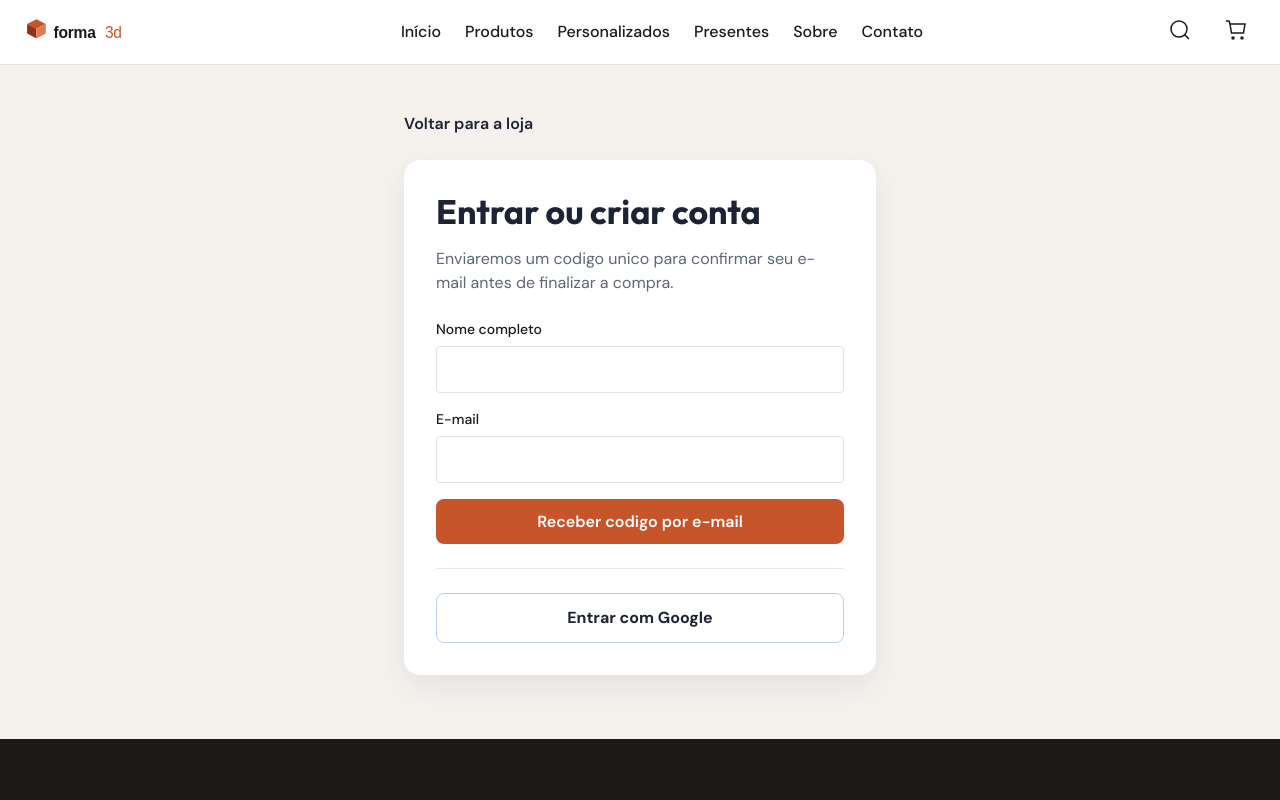
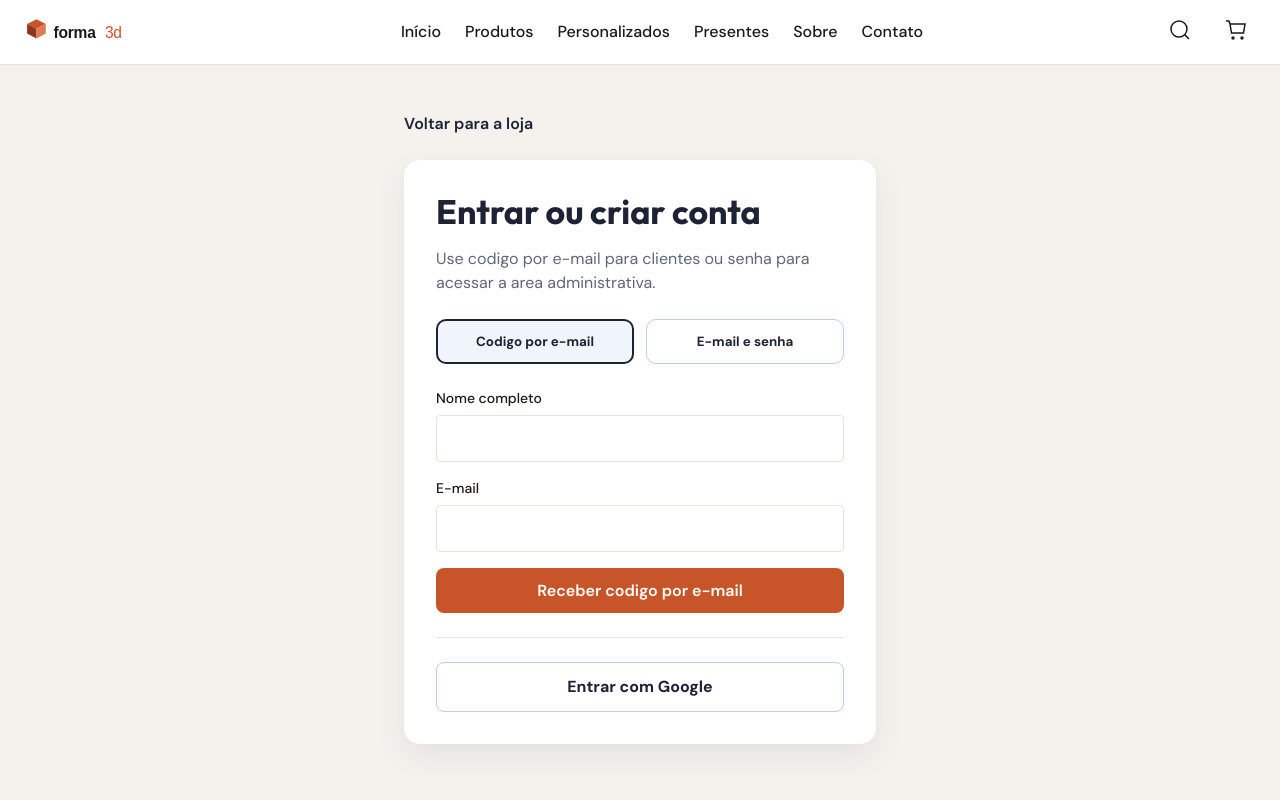
Before and after one commit to eduardushenrique-create/BED-Site, a Next.js app: page /login in a window 1280 px wide. Shown: the top 800 px of the page. Built offline with nearby package versions, Linux system fonts and the light colour scheme.

Commit message:
Add admin password login

```diff
--- /dev/null
+++ b/app/api/auth/password-login/route.ts
@@ -0,0 +1,20 @@
+import { NextResponse } from 'next/server'
+import { createSession } from '@/lib/auth'
+import { authenticateAdminWithPassword } from '@/lib/auth-password'
+import { validateEmail } from '@/lib/validation'
+
+export async function POST(request: Request) {
+  const { email, password } = await request.json()
+
+  if (!email || !validateEmail(email) || !password) {
+    return NextResponse.json({ error: 'Informe e-mail e senha válidos.' }, { status: 400 })
+  }
+
+  const user = await authenticateAdminWithPassword(email, password)
+  if (!user) {
+    return NextResponse.json({ error: 'Credenciais inválidas.' }, { status: 401 })
+  }
+
+  await createSession(user)
+  return NextResponse.json({ success: true, user })
+}
--- a/app/login/LoginClient.tsx
+++ b/app/login/LoginClient.tsx
@@ -10,9 +10,11 @@ export default function LoginClient() {
   const router = useRouter()
   const searchParams = useSearchParams()
   const redirectTo = useMemo(() => searchParams.get('redirect') || '/checkout', [searchParams])
+  const [mode, setMode] = useState<'code' | 'password'>('code')
   const [name, setName] = useState('')
   const [email, setEmail] = useState('')
   const [code, setCode] = useState('')
+  const [password, setPassword] = useState('')
   const [step, setStep] = useState<'email' | 'code'>('email')
   const [loading, setLoading] = useState(false)
   const [message, setMessage] = useState('')
@@ -63,6 +65,29 @@ export default function LoginClient() {
     router.refresh()
   }
 
+  async function loginWithPassword(event: React.FormEvent) {
+    event.preventDefault()
+    setLoading(true)
+    setError('')
+    setMessage('')
+
+    const response = await fetch('/api/auth/password-login', {
+      method: 'POST',
+      headers: { 'Content-Type': 'application/json' },
+      body: JSON.stringify({ email, password }),
+    })
+    const data = await response.json()
+    setLoading(false)
+
+    if (!response.ok) {
+      setError(data.error || 'Nao foi possivel entrar com senha.')
+      return
+    }
+
+    router.push(redirectTo)
+    router.refresh()
+  }
+
   return (
     <main className="container" style={{ paddingTop: '112px', paddingBottom: '64px', maxWidth: '520px' }}>
       <Link href="/" style={{ color: '#1D2235', fontWeight: 600 }}>Voltar para a loja</Link>
@@ -71,10 +96,52 @@ export default function LoginClient() {
           Entrar ou criar conta
         </h1>
         <p style={{ color: '#5F6678', marginBottom: '24px' }}>
-          Enviaremos um codigo unico para confirmar seu e-mail antes de finalizar a compra.
+          Use codigo por e-mail para clientes ou senha para acessar a area administrativa.
         </p>
 
-        {step === 'email' ? (
+        <div style={{ display: 'grid', gridTemplateColumns: '1fr 1fr', gap: '12px', marginBottom: '24px' }}>
+          <button
+            type="button"
+            onClick={() => { setMode('code'); setError(''); setMessage('') }}
+            style={{
+              padding: '12px 16px',
+              borderRadius: '10px',
+              border: mode === 'code' ? '2px solid #1D2235' : '1px solid #BBCFEB',
+              backgroundColor: mode === 'code' ? '#F0F5FB' : 'white',
+              color: '#1D2235',
+              fontWeight: 700,
+              cursor: 'pointer',
+            }}
+          >
+            Codigo por e-mail
+          </button>
+          <button
+            type="button"
+            onClick={() => { setMode('password'); setError(''); setMessage('') }}
+            style={{
+              padding: '12px 16px',
+              borderRadius: '10px',
+              border: mode === 'password' ? '2px solid #1D2235' : '1px solid #BBCFEB',
+              backgroundColor: mode === 'password' ? '#F0F5FB' : 'white',
+              color: '#1D2235',
+              fontWeight: 700,
+              cursor: 'pointer',
+            }}
+          >
+            E-mail e senha
+          </button>
+        </div>
+
+        {mode === 'password' ? (
+          <form onSubmit={loginWithPassword} style={{ display: 'grid', gap: '16px' }}>
+            <Input label="E-mail" name="email" type="email" value={email} onChange={event => setEmail(event.target.value)} autoComplete="email" required aria-required="true" />
+            <Input label="Senha" name="password" type="password" value={password} onChange={event => setPassword(event.target.value)} autoComplete="current-password" required aria-required="true" />
+            {error && <p role="alert" style={{ color: '#B42318', margin: 0 }}>{error}</p>}
+            <Button type="submit" fullWidth disabled={loading}>
+              {loading ? 'Entrando...' : 'Entrar com senha'}
+            </Button>
+          </form>
+        ) : step === 'email' ? (
           <form onSubmit={requestCode} style={{ display: 'grid', gap: '16px' }}>
             <Input label="Nome completo" name="name" value={name} onChange={event => setName(event.target.value)} autoComplete="name" />
             <Input label="E-mail" name="email" type="email" value={email} onChange={event => setEmail(event.target.value)} autoComplete="email" required aria-required="true" />
--- /dev/null
+++ b/lib/auth-password.ts
@@ -0,0 +1,104 @@
+import 'server-only'
+
+import crypto from 'crypto'
+import prisma from '@/lib/prisma'
+import { hasDatabase } from '@/lib/database'
+import { readDB, writeDB } from '@/lib/localDb'
+import type { SessionUser } from '@/lib/auth'
+
+const BOOTSTRAP_ADMIN_EMAIL = 'eduardus.henrique@gmail.com'
+const BOOTSTRAP_ADMIN_NAME = 'Eduardus Henrique'
+const BOOTSTRAP_ADMIN_ROLE = 'owner'
+const BOOTSTRAP_ADMIN_HASH = 'cebb82d82a8e46fe2016faabce185ccc:e6c76b139fc3a07a14f785fb98a4f3652c0fc8acce796d86ee962db510d32dc286ce03fadbc2dbf852740722dd76b1c68cc6d67bbfd91bda3da0eff522663906'
+
+function normalizeEmail(email: string) {
+  return email.trim().toLowerCase()
+}
+
+function verifyPassword(password: string, encodedHash: string) {
+  const [salt, storedHash] = encodedHash.split(':')
+  if (!salt || !storedHash) return false
+
+  const derived = crypto.scryptSync(password, salt, 64)
+  const target = Buffer.from(storedHash, 'hex')
+  return derived.length === target.length && crypto.timingSafeEqual(derived, target)
+}
+
+function matchesBootstrapAdmin(email: string, password: string) {
+  return normalizeEmail(email) === BOOTSTRAP_ADMIN_EMAIL && verifyPassword(password, BOOTSTRAP_ADMIN_HASH)
+}
+
+export async function authenticateAdminWithPassword(emailInput: string, password: string): Promise<SessionUser | null> {
+  const email = normalizeEmail(emailInput)
+
+  if (hasDatabase && prisma?.adminUser) {
+    const existing = await prisma.adminUser.findUnique({ where: { email } })
+
+    if (existing && verifyPassword(password, existing.passwordHash)) {
+      return {
+        id: existing.id,
+        email: existing.email,
+        name: existing.name,
+        role: existing.role as SessionUser['role'],
+      }
+    }
+
+    if (!existing && matchesBootstrapAdmin(email, password)) {
+      const admin = await prisma.adminUser.create({
+        data: {
+          name: BOOTSTRAP_ADMIN_NAME,
+          email: BOOTSTRAP_ADMIN_EMAIL,
+          role: BOOTSTRAP_ADMIN_ROLE,
+          passwordHash: BOOTSTRAP_ADMIN_HASH,
+        },
+      })
+
+      return {
+        id: admin.id,
+        email: admin.email,
+        name: admin.name,
+        role: admin.role as SessionUser['role'],
+      }
+    }
+
+    return null
+  }
+
+  const db = readDB()
+  const existing = db.users.find(user => normalizeEmail(user.email) === email && user.passwordHash)
+
+  if (existing?.passwordHash && verifyPassword(password, existing.passwordHash)) {
+    return {
+      id: existing.id,
+      email: existing.email,
+      name: existing.name,
+      role: BOOTSTRAP_ADMIN_ROLE as SessionUser['role'],
+    }
+  }
+
+  if (!matchesBootstrapAdmin(email, password)) return null
+
+  const bootstrapUser = {
+    id: existing?.id || `admin_${Date.now()}`,
+    name: existing?.name || BOOTSTRAP_ADMIN_NAME,
+    email: BOOTSTRAP_ADMIN_EMAIL,
+    passwordHash: BOOTSTRAP_ADMIN_HASH,
+    isVerified: true,
+    createdAt: existing?.createdAt || new Date().toISOString(),
+    updatedAt: new Date().toISOString(),
+  }
+
+  if (existing) {
+    Object.assign(existing, bootstrapUser)
+  } else {
+    db.users.push(bootstrapUser)
+  }
+  writeDB(db)
+
+  return {
+    id: bootstrapUser.id,
+    email: bootstrapUser.email,
+    name: bootstrapUser.name,
+    role: BOOTSTRAP_ADMIN_ROLE as SessionUser['role'],
+  }
+}
```
